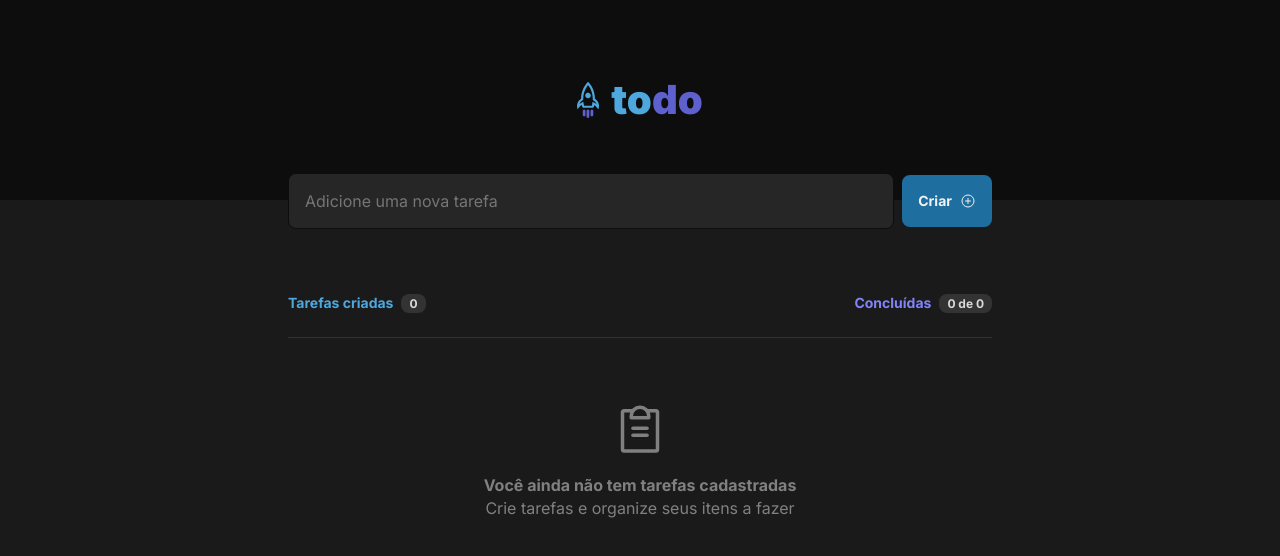
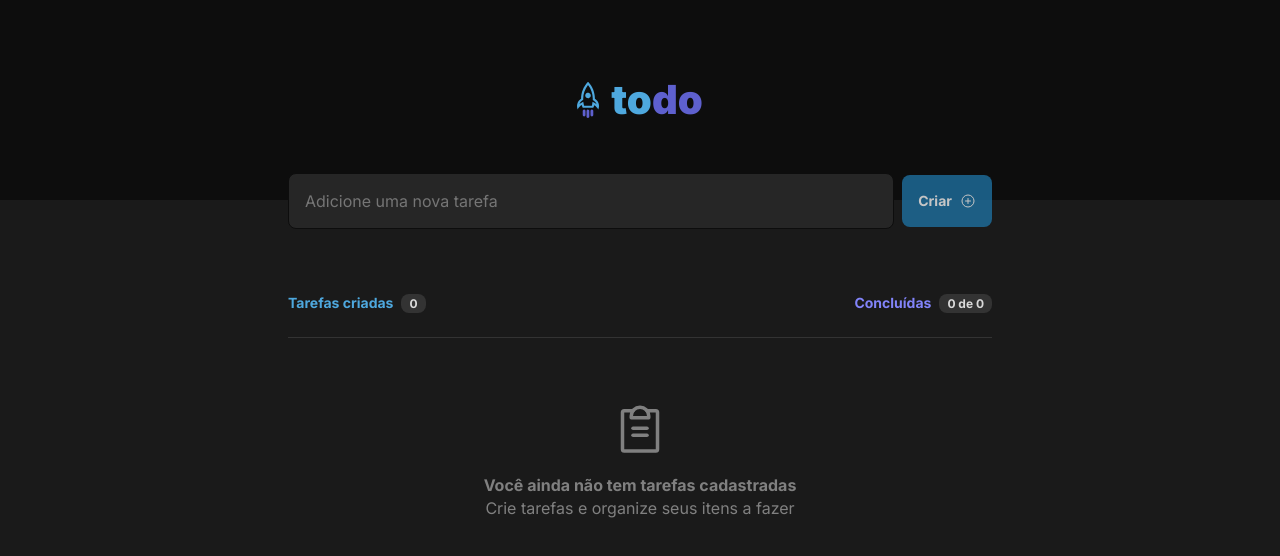
Before and after one commit to GFrasson/ignite-todo-list, a React (Vite) app: page / in a window 1280 px wide. Shown: the top 556 px of the page. Built offline with nearby package versions, Linux system fonts and the light colour scheme.

Commit message:
Disable create task button when input is empty

```diff
--- a/src/App.module.css
+++ b/src/App.module.css
@@ -41,9 +41,14 @@
     gap: 0.5rem;
 }
 
-.creteTaskForm button[type='submit']:hover {
+.creteTaskForm button[type='submit']:not(:disabled):hover {
     background-color: var(--blue);
     transition: background-color 0.2s;
+}
+
+.creteTaskForm button[type='submit']:disabled {
+    cursor: not-allowed;
+    opacity: 0.8;
 }
 
 .tasksList {
--- a/src/App.tsx
+++ b/src/App.tsx
@@ -71,10 +71,11 @@ function App() {
             name="task"
             type="text"
             placeholder="Adicione uma nova tarefa"
+            required
             value={newTaskText}
             onChange={(event) => setNewTaskText(event.target.value)}
           />
-          <button type="submit">
+          <button type="submit" disabled={!newTaskText}>
             Criar
             <PlusCircle size={16} />
           </button>
```
